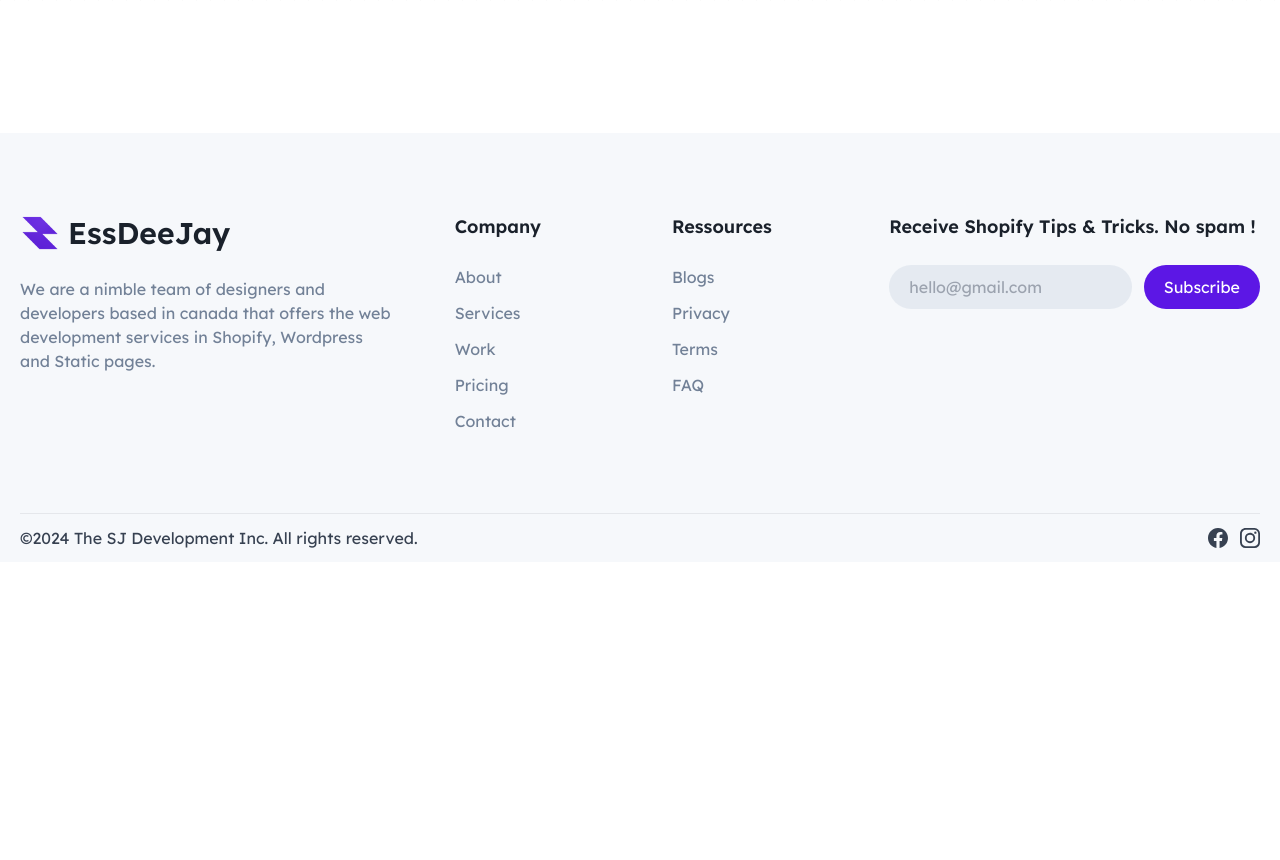
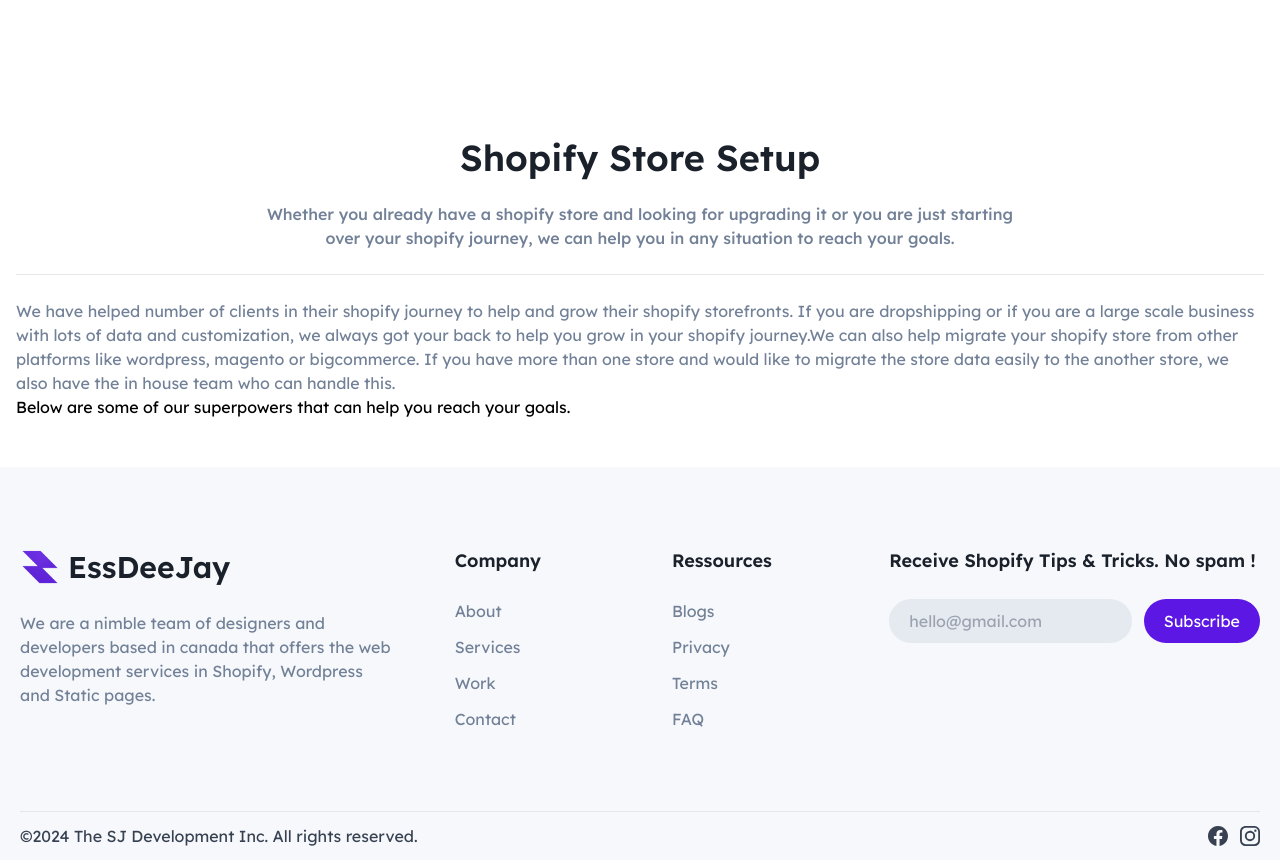
Before and after one commit to shreyankgw/test-sj, a Next.js app: page /pages/shopify-store-setup in a window 1280 px wide. Shown: the part 799-1659 px from the top of the page. Before the commit the page ends 1361 px from the top, so only its background shows below. Built offline with nearby package versions, Linux system fonts and the light colour scheme.

Commit message:
store setup page

```diff
--- a/app/(app)/pages/pricing/page.tsx
+++ /dev/null
@@ -1,24 +0,0 @@
-import { Metadata } from "next";
-
-export const metadata: Metadata = {
-  title: "Shopify Development Pricing | The SJ Development",
-  metadataBase: new URL("https://thesjdevelopment.com/pages/pricing"),
-  description:
-    "",
-  openGraph: {
-    title: "Shopify Development Pricing | The SJ Development",
-    url: "https://thesjdevelopment.com/pages/pricing",
-    description:
-      "",
-    images:
-      "",
-  },
-};
-export default async function Home() {
-
-    return (
-      <main className="flex flex-col min-h-screen">
-         This is pRICING Route.
-      </main>
-    );
-  }
--- a/app/(app)/pages/shopify-store-setup/page.tsx
+++ b/app/(app)/pages/shopify-store-setup/page.tsx
@@ -1,6 +1,7 @@
 import { Metadata } from "next";
 import Link from "next/link";
 import Image from "next/image";
+import { Slide } from "../../ui/animation/Slide";
 
 export const metadata: Metadata = {
   title: "Shopify Store Setup | The SJ Development",
@@ -318,6 +319,33 @@
         </div>
         {/* End Grid */}
       </div>
+
+      <Slide>
+        <section className="bg-white py-[24px]">
+          <div className="mx-auto px-4 max-w-7xl xl:max-w-screen-2xl">
+            <div className="border-b border-stroke text-center">
+              <h2 className="mb-6 text-3xl lg:text-4xl font-semibold text-textPrimary">
+                Shopify Store Setup
+              </h2>
+              <p className="mb-6 text-md font-medium text-textSecondary max-w-3xl mx-auto">
+                Whether you already have a shopify store and looking for upgrading it or you are just starting over your shopify
+                journey, we can help you in any situation to reach your goals.
+              </p>
+            </div>
+
+            <div className="my-6">
+              <p className="text-textSecondary">
+                 We have helped number of clients in their shopify journey to help and grow their shopify storefronts. If you are dropshipping or if you are a large scale business
+                 with lots of data and customization, we always got your back to help you grow in your shopify journey.We can also help migrate your shopify store from other platforms like wordpress, magento or bigcommerce. If you have more than one store and would like to migrate the store
+                 data easily to the another store, we also have the in house team who can handle this.
+              </p>
+              <p>
+                 Below are some of our superpowers that can help you reach your goals.
+              </p>
+            </div>
+          </div>
+        </section>
+      </Slide>
     </main>
   );
 }
--- a/app/(app)/ui/components/common/footer.tsx
+++ b/app/(app)/ui/components/common/footer.tsx
@@ -52,11 +52,6 @@
         id: 3,
         text: "Work",
         link: "/pages/our-work",
-      },
-      {
-        id: 4,
-        text: "Pricing",
-        link: "/pages/pricing",
       },
       {
         id: 5,
--- a/tailwind.config.ts
+++ b/tailwind.config.ts
@@ -53,8 +53,6 @@
         bgPositive: "#E1FCDE",
         bgWarning: "#FFF2D2",
         bgNegative: "#FFD4D8",
-        bgLightScrim: "#FFFFFFCC",
-        bgDarkScrim: "#1A212B99",
         bgSecondaryInteractive: "#eceff4",
         bgSecondaryInteractiveHover: "#cbd4e1",
         iconsPrimary: "#1A212B",
```
